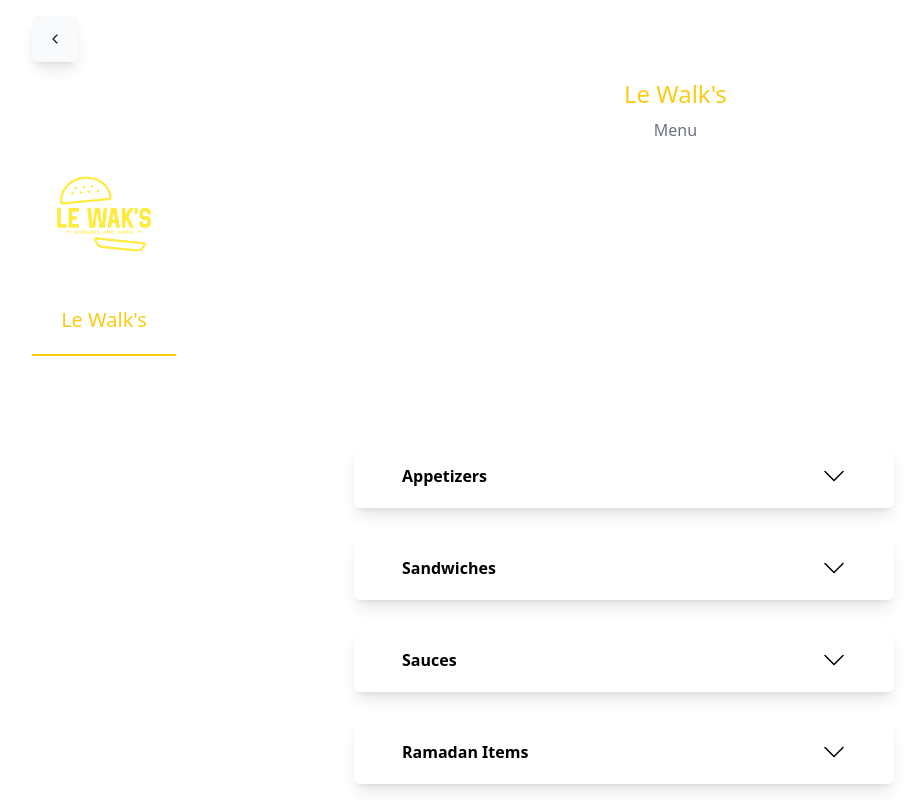
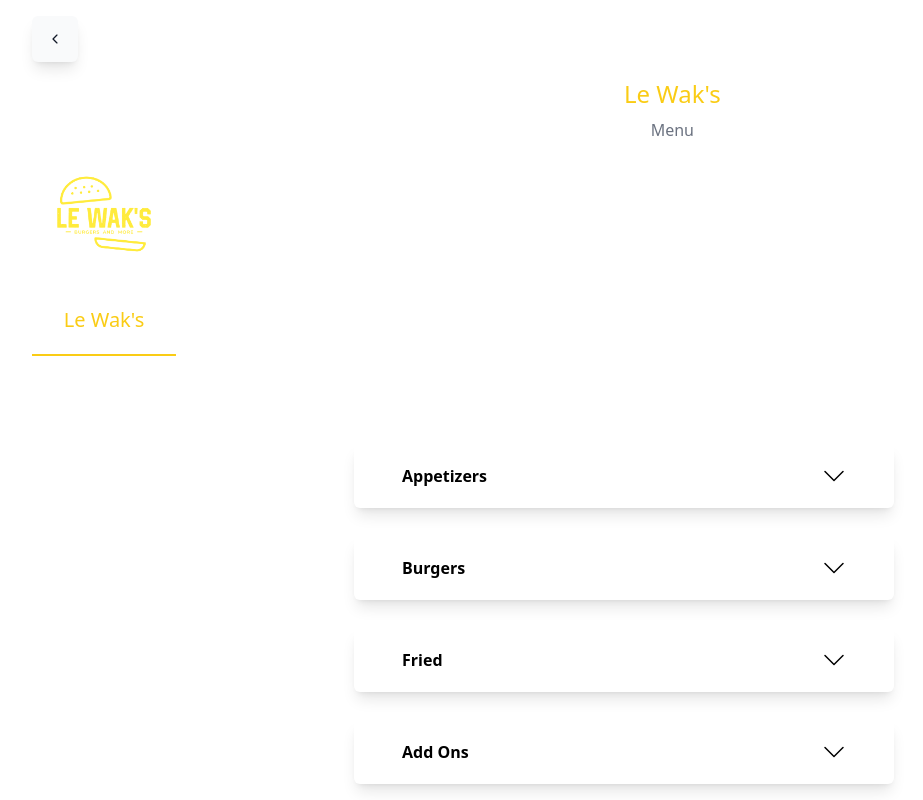
Before and after one commit to nagarajpandith/le-waks-menu, a Next.js app: page /menu in a window 1280 px wide. Shown: the top 800 px of the page, without its empty margins (16-939 px from the left). Built offline with nearby package versions, Linux system fonts and the light colour scheme.

Commit message:
redefined menu and fixed bugs

```diff
--- a/components/accordion/index.js
+++ b/components/accordion/index.js
@@ -1,159 +1,23 @@
-import React, { useState } from "react";
+import React, { useState, useEffect } from "react";
 import AccordionUI from "./ui";
 
 const Accordion = () => {
   const [Index, setIndex] = useState(false);
+  const [details, setDetails] = useState([])
 
-  const data = [
-    {
-      id: 1,
-      category: "Appetizers",
-      dishes: [
-        {
-          dishId: "app01",
-          dish: "Caesar Salad",
-          image: "https://unsplash.it/100/100",
-          price: "36.00",
-          desc: "Caesar Salad Served with Chicken Shawarma",
-          new: 1,
-          spcl: 1
-        },
-        {
-          dishId: "app02",
-          dish: "Caesar Salad",
-          image: "https://unsplash.it/100/100",
-          price: "45.00",
-          desc: "Caesar Salad Served with Chicken Shawarma",
-          new: 1,
-          spcl: 0
-        },
-        {
-          dishId: "app03",
-          dish: "Caesar Salad",
-          image: "https://unsplash.it/100/100",
-          price: "45.00",
-          desc: "Caesar Salad Served with Chicken Shawarma",
-          new: 0,
-          spcl: 1
-        }
-      ]
-    },
-    {
-      id: 2,
-      category: "Sandwiches",
-      dishes: [
-        {
-          dishId: "sand01",
-          dish: "Caesar Salad",
-          image: "https://unsplash.it/100/100",
-          price: "36.00",
-          desc: "Caesar Salad Served with Chicken Shawarma",
-          new: 0,
-          spcl: 1
-        },
-      ]
-    },
-    {
-      id: 3,
-      category: "Sauces",
-      dishes: [
-        {
-          dishId: "sauce01",
-          dish: "Caesar Salad",
-          image: "https://unsplash.it/100/100",
-          price: "36.00",
-          desc: "Caesar Salad Served with Chicken Shawarma",
-          new: 0,
-          spcl: 0
-        },
-        {
-          dishId: "sauce02",
-          dish: "Caesar Salad",
-          image: "https://unsplash.it/100/100",
-          price: "45.00",
-          desc: "Caesar Salad Served with Chicken Shawarma",
-          new: 1,
-          spcl: 0
-        },
-      ]
-    },
-    {
-      id: 4,
-      category: "Ramadan Items",
-      dishes: [
-        {
-          dishId: "ram01",
-          dish: "Caesar Salad",
-          image: "https://unsplash.it/100/100",
-          price: "36.00",
-          desc: "Caesar Salad Served with Chicken Shawarma",
-          new: 0,
-          spcl: 0
-        },
-        {
-          dishId: "ram02",
-          dish: "Caesar Salad",
-          image: "https://unsplash.it/100/100",
-          price: "45.00",
-          desc: "Caesar Salad Served with Chicken Shawarma",
-          new: 1,
-          spcl: 0
-        },
-      ]
-    },
-    {
-      id: 5,
-      category: "Drinks",
-      dishes: [
-        {
-          dishId: "drink01",
-          dish: "Caesar Salad",
-          image: "https://unsplash.it/100/100",
-          price: "36.00",
-          desc: "Caesar Salad Served with Chicken Shawarma",
-          new: 0,
-          spcl: 0
-        },
-        {
-          dishId: "drink02",
-          dish: "Caesar Salad",
-          image: "https://unsplash.it/100/100",
-          price: "45.00",
-          desc: "Caesar Salad Served with Chicken Shawarma",
-          new: 1,
-          spcl: 0
-        },
-      ]
-    },
-    {
-      id: 6,
-      category: "Boxes",
-      dishes: [
-        {
-          dishId: "box01",
-          dish: "Caesar Salad",
-          image: "https://unsplash.it/100/100",
-          price: "36.00",
-          desc: "Caesar Salad Served with Chicken Shawarma",
-          new: 0,
-          spcl: 0
-        },
-        {
-          dishId: "box02",
-          dish: "Caesar Salad",
-          image: "https://unsplash.it/100/100",
-          price: "45.00",
-          desc: "Caesar Salad Served with Chicken Shawarma",
-          new: 1,
-          spcl: 0
-        },
-      ]
-    },
-  ];
+  const fetchDetails = async() => {
+    const res = await fetch('/api/dishes')
+    const data = await res.json()
+    setDetails(data)
+  }
+
+  useEffect(()=> {
+      fetchDetails()
+  }, [])
 
   return (
     <div className="flex flex-col justify-center items-center sm:mx-5 md:mx-60 p-10 rounded-xl h-auto py-20">
-      {data.map((data) => {
+      {details.map((data) => {
         return (
           <AccordionUI
             title={data.category}
--- a/data/dishes.js
+++ b/data/dishes.js
@@ -5,93 +5,241 @@ export const dishes = [
       dishes: [
         {
           dishId: "app01",
-          dish: "Caesar Salad",
+          dish: "Le Waks Lava Shrimps (8pcs)",
+          ar: "",
           image: "https://unsplash.it/100/100",
-          price: "36.00",
-          desc: "Caesar Salad Served with Chicken Shawarma",
-          new: 1,
-          spcl: 1
+          price: "38",
+          // desc: "description",
+          // new: 1,
+          // spcl: 1,
+          cal: 290
         },
         {
           dishId: "app02",
-          dish: "Caesar Salad",
+          dish: "Le Waks Chicken Wing (5pcs)",
+          ar: "",
           image: "https://unsplash.it/100/100",
-          price: "45.00",
-          desc: "Caesar Salad Served with Chicken Shawarma",
-          new: 1,
-          spcl: 0
+          price: "25",
+          // desc: "description",
+          // new: 1,
+          // spcl: 0,
+          cal: 240
         },
         {
           dishId: "app03",
-          dish: "Caesar Salad",
+          dish: "Le Waks Popcorn Chicken W/Dynamite Sauce",
+          ar: "",
           image: "https://unsplash.it/100/100",
-          price: "45.00",
-          desc: "Caesar Salad Served with Chicken Shawarma",
-          new: 0,
-          spcl: 1
+          price: "22",
+          // desc: "description",
+          // new: 0,
+          // spcl: 1,
+          cal: 565
+        },
+        {
+          dishId: "app04",
+          dish: "Le Waks Popcorn Shrimp W/Sweet Spicy Mayo",
+          ar: "",
+          image: "https://unsplash.it/100/100",
+          price: "30",
+          // desc: "description",
+          // new: 0,
+          // spcl: 1,
+          cal: 565
+        },
+        {
+          dishId: "app05",
+          dish: "Le Waks French Fries",
+          ar: "",
+          image: "https://unsplash.it/100/100",
+          price: "12",
+          // desc: "description",
+          // new: 0,
+          // spcl: 1,
+          cal: 230
+        },
+        {
+          dishId: "app06",
+          dish: "Le Waks Signature Fries",
+          ar: "",
+          image: "https://unsplash.it/100/100",
+          price: "21",
+          // desc: "description",
+          // new: 0,
+          // spcl: 1,
+          cal: 675
         }
       ]
     },
     {
       id: 2,
-      category: "Sandwiches",
+      category: "Burgers",
       dishes: [
         {
-          dishId: "sand01",
-          dish: "Caesar Salad",
+          dishId: "burg01",
+          dish: "Le Waks Beef Burger",
+          ar: "",
           image: "https://unsplash.it/100/100",
-          price: "36.00",
-          desc: "Caesar Salad Served with Chicken Shawarma",
-          new: 0,
-          spcl: 1
+          price: "28",
+          // desc: "description",
+          // new: 0,
+          // spcl: 1,
+          cal: 255
+        },
+        {
+          dishId: "burg02",
+          dish: "Le Waks Mushroom Beef Burger",
+          ar: "",
+          image: "https://unsplash.it/100/100",
+          price: "30",
+          // desc: "description",
+          // new: 0,
+          // spcl: 1,
+          cal: 819
+        },
+        {
+          dishId: "burg03",
+          dish: "Le Waks Philadelphia Beef Burger",
+          ar: "",
+          image: "https://unsplash.it/100/100",
+          price: "32",
+          // desc: "description",
+          // new: 0,
+          // spcl: 1,
+          cal: 257
+        },
+        {
+          dishId: "burg04",
+          dish: "Le Waks Chicken Burger (Grilled)",
+          ar: "",
+          image: "https://unsplash.it/100/100",
+          price: "27",
+          // desc: "description",
+          // new: 0,
+          // spcl: 1,
+          cal: 425
+        },
+        {
+          dishId: "burg05",
+          dish: "Le Waks Spicy Chicken Burger (Zinger)",
+          ar: "",
+          image: "https://unsplash.it/100/100",
+          price: "29",
+          // desc: "description",
+          // new: 0,
+          // spcl: 1,
+          cal: 485
+        },
+        {
+          dishId: "burg06",
+          dish: "Le Waks Beef Slider (2pcs)",
+          ar: "",
+          image: "https://unsplash.it/100/100",
+          price: "25",
+          // desc: "description",
+          // new: 0,
+          // spcl: 1,
+          cal: 414
+        },
+        {
+          dishId: "burg07",
+          dish: "Le Waks Chicken Slider (2pcs) W/Fries",
+          ar: "",
+          image: "https://unsplash.it/100/100",
+          price: "23",
+          // desc: "description",
+          // new: 0,
+          // spcl: 1,
+          cal: 315
         },
       ]
     },
     {
       id: 3,
-      category: "Sauces",
+      category: "Fried",
       dishes: [
         {
-          dishId: "sauce01",
-          dish: "Caesar Salad",
+          dishId: "fried01",
+          dish: "Chicken Broasted Normal or Spicy W/Fries",
+          ar: "",
           image: "https://unsplash.it/100/100",
-          price: "36.00",
-          desc: "Caesar Salad Served with Chicken Shawarma",
-          new: 0,
-          spcl: 0
+          price: "22",
+          // desc: "description",
+          // new: 0,
+          // spcl: 0,
+          cal: 1237
         },
         {
-          dishId: "sauce02",
-          dish: "Caesar Salad",
+          dishId: "fried02",
+          dish: "Fish and Chips",
           image: "https://unsplash.it/100/100",
-          price: "45.00",
-          desc: "Caesar Salad Served with Chicken Shawarma",
-          new: 1,
-          spcl: 0
+          ar: "",
+          price: "32",
+          // desc: "description",
+          // new: 1,
+          // spcl: 0,
+          cal: 225
         },
       ]
     },
     {
       id: 4,
-      category: "Ramadan Items",
+      category: "Add Ons",
       dishes: [
         {
-          dishId: "ram01",
-          dish: "Caesar Salad",
+          dishId: "add01",
+          dish: "Jalapeno",
           image: "https://unsplash.it/100/100",
-          price: "36.00",
-          desc: "Caesar Salad Served with Chicken Shawarma",
-          new: 0,
-          spcl: 0
+          ar: "",
+          price: "1",
+          // desc: "description",
+          // new: 0,
+          // spcl: 0,
+          cal: 28
         },
         {
-          dishId: "ram02",
-          dish: "Caesar Salad",
+          dishId: "add02",
+          dish: "Cheese",
           image: "https://unsplash.it/100/100",
-          price: "45.00",
-          desc: "Caesar Salad Served with Chicken Shawarma",
-          new: 1,
-          spcl: 0
+          ar: "",
+          price: "3",
+          // desc: "description",
+          // new: 1,
+          // spcl: 0,
+          cal: 113
+        },
+        {
+          dishId: "add03",
+          dish: "Beef Patty (Single)",
+          image: "https://unsplash.it/100/100",
+          ar: "",
+          price: "8",
+          // desc: "description",
+          // new: 1,
+          // spcl: 0,
+          cal: 247
+        },
+        {
+          dishId: "add04",
+          dish: "Special Sauce",
+          image: "https://unsplash.it/100/100",
+          ar: "",
+          price: "5",
+          // desc: "description",
+          // new: 1,
+          // spcl: 0,
+          cal: 11
+        },
+        {
+          dishId: "add05",
+          dish: "Caramelized Onion",
+          image: "https://unsplash.it/100/100",
+          ar: "",
+          price: "3",
+          // desc: "description",
+          // new: 1,
+          // spcl: 0,
+          cal: 40
         },
       ]
     },
@@ -101,45 +249,69 @@ export const dishes = [
       dishes: [
         {
           dishId: "drink01",
-          dish: "Caesar Salad",
+          dish: "Blue Mojito",
+          ar: "",
           image: "https://unsplash.it/100/100",
-          price: "36.00",
-          desc: "Caesar Salad Served with Chicken Shawarma",
-          new: 0,
-          spcl: 0
+          price: "16",
+          // desc: "description",
+          // new: 0,
+          // spcl: 0,
+          cal: 98
         },
         {
           dishId: "drink02",
-          dish: "Caesar Salad",
+          dish: "Strawberry Mojito",
+          ar: "",
           image: "https://unsplash.it/100/100",
-          price: "45.00",
-          desc: "Caesar Salad Served with Chicken Shawarma",
-          new: 1,
-          spcl: 0
-        },
-      ]
-    },
-    {
-      id: 6,
-      category: "Boxes",
-      dishes: [
-        {
-          dishId: "box01",
-          dish: "Caesar Salad",
-          image: "https://unsplash.it/100/100",
-          price: "36.00",
-          desc: "Caesar Salad Served with Chicken Shawarma",
-          new: 0,
-          spcl: 0
+          price: "16",
+          // desc: "description",
+          // new: 1,
+          // spcl: 0,
+          cal: 122
         },
         {
-          dishId: "box02",
-          dish: "Caesar Salad",
+          dishId: "drink03",
+          dish: "Passion fruit Mojito",
+          ar: "",
           image: "https://unsplash.it/100/100",
-          price: "45.00",
-          desc: "Caesar Salad Served with Chicken Shawarma",
-          new: 1,
-          spcl: 0
+          price: "16",
+          // desc: "description",
+          // new: 1,
+          // spcl: 0,
+          cal: 77
+        },
+        {
+          dishId: "drink04",
+          dish: "Fresh Orange Juice",
+          ar: "",
+          image: "https://unsplash.it/100/100",
+          price: "10",
+          // desc: "description",
+          // new: 1,
+          // spcl: 0,
+          cal: 130
+        },
+        {
+          dishId: "drink05",
+          dish: "Peach Ice Tea",
+          ar: "",
+          image: "https://unsplash.it/100/100",
+          price: "15",
+          // desc: "description",
+          // new: 1,
+          // spcl: 0,
+          cal: 56
+        },
+        {
+          dishId: "drink06",
+          dish: "Soft Drinks",
+          ar: "",
+          image: "https://unsplash.it/100/100",
+          price: "8",
+          // desc: "description",
+          // new: 1,
+          // spcl: 0,
+          cal: 41
         },
       ]
     },
--- a/pages/api/hello.js
+++ /dev/null
@@ -1,5 +0,0 @@
-// Next.js API route support: https://nextjs.org/docs/api-routes/introduction
-
-export default function handler(req, res) {
-  res.status(200).json({ name: 'John Doe' })
-}
--- a/pages/index.js
+++ b/pages/index.js
@@ -17,9 +17,9 @@ export default function Home() {
     <div>
       <div className="w-72 mx-auto my-[10%]">
       <div className="mx-auto flex flex-col items-center justify-center w-56">
-          <Image src="/le-walks-logo.png" height={1000} width={1000} alt="logo" />
+          <Image src="/le-waks-logo.png" height={1000} width={1000} alt="logo" />
       </div>
-      <div className='my-5 text-center text-gray-500'>Welcome to Le Walk&apos;s</div>
+      <div className='my-5 text-center text-gray-500'>Welcome to Le Wak&apos;s</div>
       <Listbox value={selectedLang} onChange={setSelectedLang}>
         <div className="my-6 relative">
           <Listbox.Button className="relative w-full cursor-default rounded-3xl bg-white py-3 pl-8 pr-10 text-left shadow-lg focus:outline-none focus-visible:border-indigo-500 focus-visible:ring-2 focus-visible:ring-white focus-visible:ring-opacity-75 focus-visible:ring-offset-2 focus-visible:ring-offset-orange-300 sm:text-sm">
--- a/pages/menu.js
+++ b/pages/menu.js
@@ -5,17 +5,17 @@ export default function Menu() {
   return (
     <div>
       <div className="inline-flex flex-col justify-center items-center mx-[50%]">
-          <a className="text-yellow-400 text-2xl mb-2 truncate">Le Walk&apos;s</a>
+          <a className="text-yellow-400 text-2xl mb-2 truncate">Le Wak&apos;s</a>
           <a className="text-md text-gray-500">Menu</a>
       </div>
 
       <div className="mx-12 flex flex-col items-center justify-center border-b-2 w-36 border-yellow-400">
-          <Image src="/le-walks-logo.png" height={400} width={400} alt="logo" />
-          <a className="text-yellow-400 text-xl mb-5 mt-5">Le Walk&apos;s</a>
+          <Image src="/le-waks-logo.png" height={400} width={400} alt="logo" />
+          <a className="text-yellow-400 text-xl mb-5 mt-5">Le Wak&apos;s</a>
       </div>
 
       {/* <div className="inline-flex flex-col justify-center items-center mx-[50%]">
-          <a className="text-gray-500 text-2xl mb-2">Le Walk's</a>
+          <a className="text-gray-500 text-2xl mb-2">Le wak's</a>
           <a className="text-md text-gray-500">Menu</a>
       </div>*/}
       <Accordion />
```
Also changed, not shown: components/accordion/ui.js (+17 -4 lines), pages/_app.js (+7 -6 lines), pages/dish/[id].js (+23 -2 lines), public/le-waks-logo.png (renamed from public/le-walks-logo.png).
